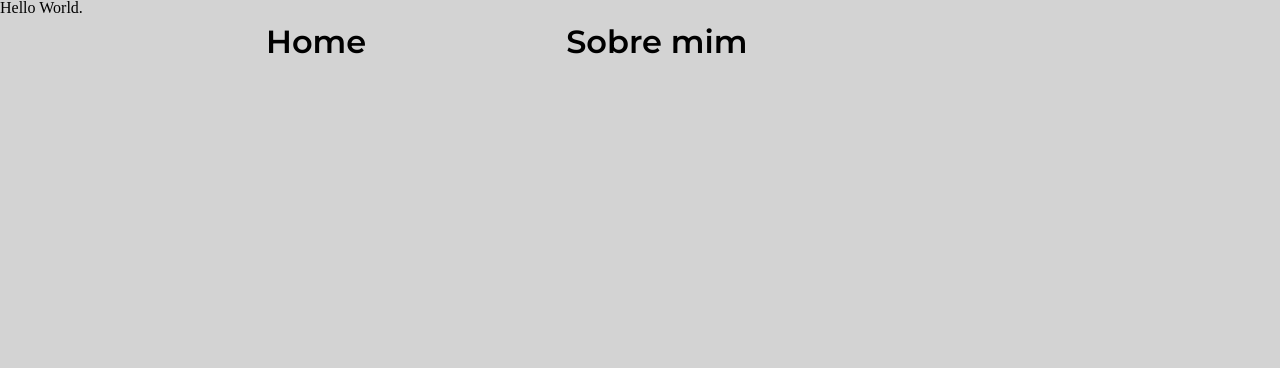
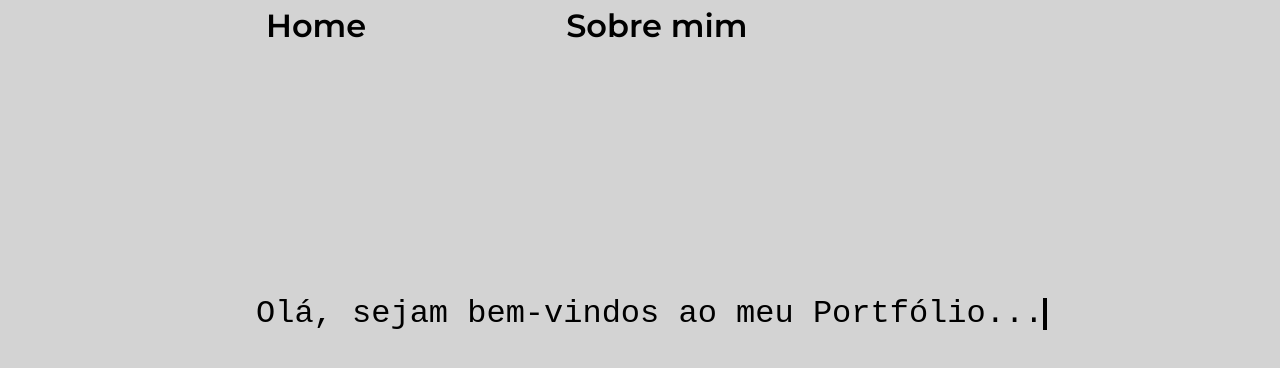
Before and after one commit to Matszikas/newportfolio, a plain HTML site: page index.html in a window 1280 px wide. Drawn offline with Linux system fonts and the light colour scheme.

Commit message:
nova mensagem de boas-vindas

```diff
--- a/index.html
+++ b/index.html
@@ -9,23 +9,17 @@
     <link rel="stylesheet" href="style/style.css">
 </head>
 <body>
-  <div class="elementor-element elementor-element-0b34b24 elementor-widget elementor-widget-text-editor" data-id="0b34b24" data-element_type="widget" data-widget_type="text-editor.default">
-    <div class="elementor-widget-container">
-      <p>Hello World.</p>
-          </div>
-  </div>
 
     <ul class="botoes">
-     <li>
+      <li>
       <a class="botoes__titulo" href="https://www.instagram.com/">Home</a>
-     </li>
-     <li>
+       </li>
+       <li>
       <a class="botoes__titulo" href="https://www.linkedin.com/in/mateus-sevecenco-31707028b/">Sobre mim</a>
+      </li>
+    </ul>
 
-     </li>
-
-
-    </ul>
+      <p class="mensagem__boasvindas">Olá, sejam bem-vindos ao meu Portfólio...</p>
 
 
 
--- a/style/style.css
+++ b/style/style.css
@@ -1,5 +1,16 @@
 
 @import url('https://fonts.googleapis.com/css2?family=Montserrat:wght@200;400;600&display=swap');
+@keyframes typing {
+   from {
+      width: 0;
+   }
+}
+
+@keyframes blinking {
+   50% {
+      border-color: transparent;
+   }
+}
 
 
 
@@ -34,6 +45,15 @@
 
  }
 
- .elementor-element elementor-element-0b97317 elementor-widget elementor-widget-image{
+ .mensagem__boasvindas{
+   margin: 20%;
+   font-size: 32px;
+   font-family: monospace;
+   border-right: 4px solid;
+   width: 41ch;
+   white-space: nowrap;
+   overflow: hidden;
+   animation: typing 2s steps(41),
+   blinking 0.5s infinite step-end alternate;
 
  }
```
